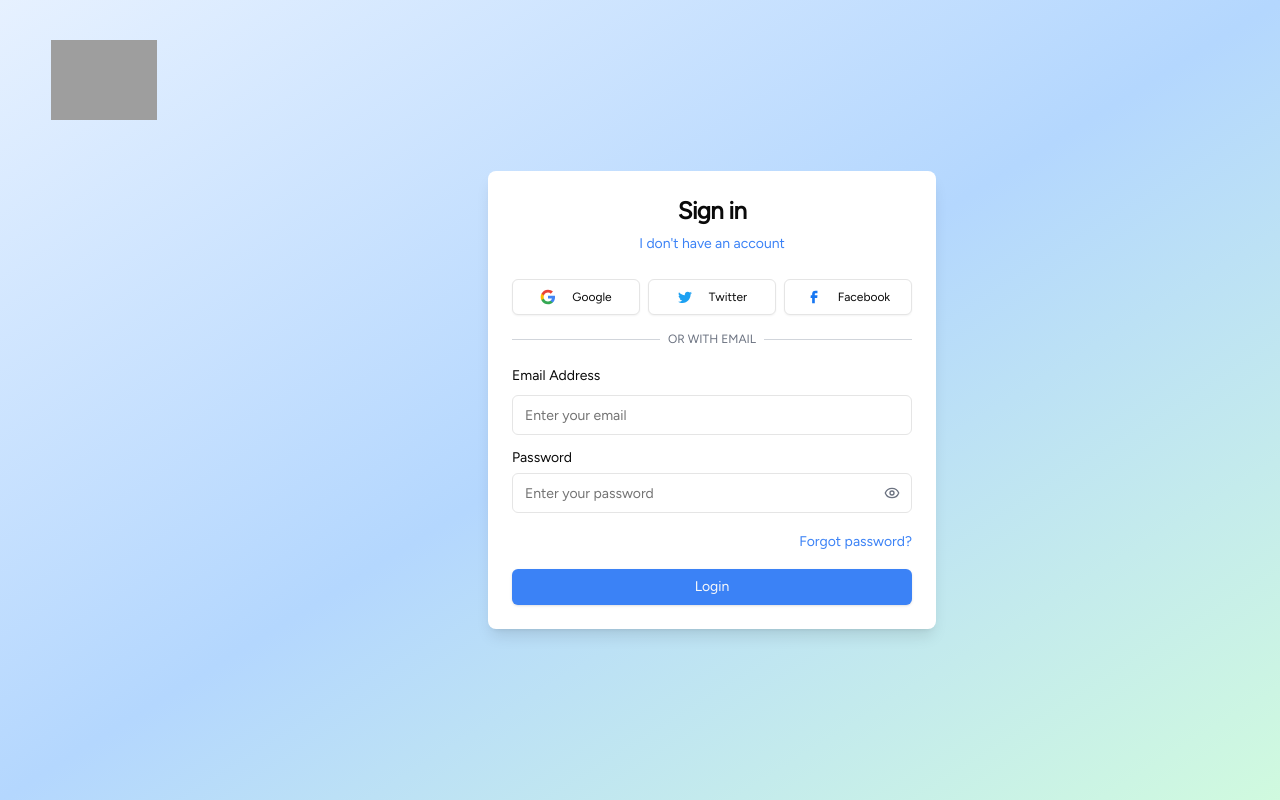
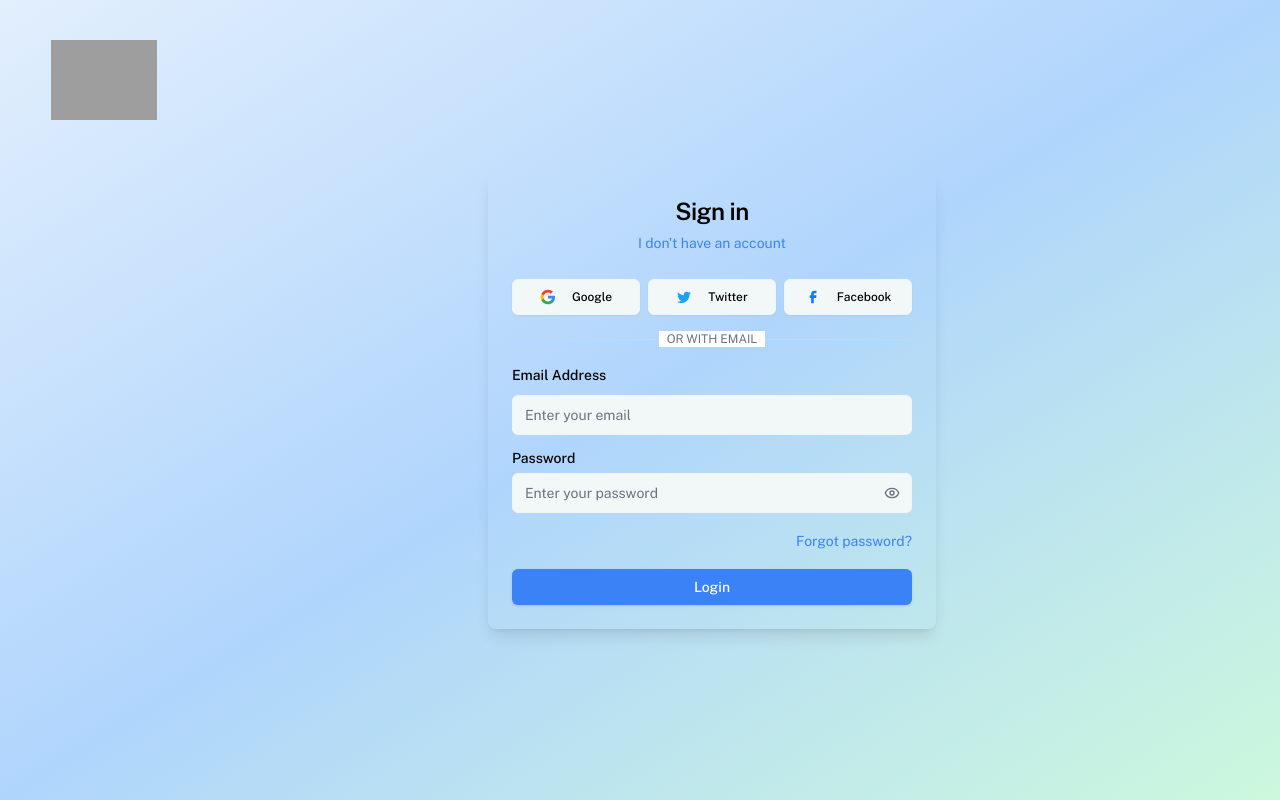
Before and after one commit to amalfrancis744/store-management-cms, a Next.js app: page /login in a window 1280 px wide. Built offline with nearby package versions, Linux system fonts and the light colour scheme; no server answers; grey boxes are pictures that could not be loaded.

Commit message:
refactor: Simplify Tailwind config by removing unused color variables and updating font family

```diff
--- a/tailwind.config.js
+++ b/tailwind.config.js
@@ -1,11 +1,8 @@
 import { fontFamily } from 'tailwindcss/defaultTheme';
-
-
-
 
 /** @type {import('tailwindcss').Config} */
 module.exports = {
-  darkMode: ['class'],
+  // darkMode: ['class'],
   content: [
     './pages/**/*.{ts,tsx}',
     './components/**/*.{ts,tsx}',
@@ -23,81 +20,46 @@ module.exports = {
     },
     extend: {
       colors: {
-        border: 'hsl(var(--border))',
-        input: 'hsl(var(--input))',
-        ring: 'hsl(var(--ring))',
-        background: 'hsl(var(--background))',
-        foreground: 'hsl(var(--foreground))',
+        // Your custom color palette
         primary: {
-          DEFAULT: 'hsl(var(--primary))',
-          foreground: 'hsl(var(--primary-foreground))',
+          DEFAULT: '#ED8213',
+          foreground: '#FFFFFF',
         },
+        black: '#010100',
+        error: '#ED1313',
+        success: '#66CA10',
+        white: '#FFFFFF',
+        background: '#F2F8F8',
+
+        // Keep essential UI colors
+        border: '#E5E7EB',
+        input: '#F3F4F6',
+        ring: '#ED8213',
+        foreground: '#010100',
+
         secondary: {
-          DEFAULT: 'hsl(var(--secondary))',
-          foreground: 'hsl(var(--secondary-foreground))',
-        },
-        destructive: {
-          DEFAULT: 'hsl(var(--destructive))',
-          foreground: 'hsl(var(--destructive-foreground))',
+          DEFAULT: '#F3F4F6',
+          foreground: '#010100',
         },
         muted: {
-          DEFAULT: 'hsl(var(--muted))',
-          foreground: 'hsl(var(--muted-foreground))',
+          DEFAULT: '#F9FAFB',
+          foreground: '#6B7280',
         },
         accent: {
-          DEFAULT: 'hsl(var(--accent))',
-          foreground: 'hsl(var(--accent-foreground))',
-        },
-        popover: {
-          DEFAULT: 'hsl(var(--popover))',
-          foreground: 'hsl(var(--popover-foreground))',
-        },
-        card: {
-          DEFAULT: 'hsl(var(--card))',
-          foreground: 'hsl(var(--card-foreground))',
-        },
-        sidebar: {
-          DEFAULT: 'hsl(var(--sidebar-background))',
-          foreground: 'hsl(var(--sidebar-foreground))',
-          primary: 'hsl(var(--sidebar-primary))',
-          'primary-foreground': 'hsl(var(--sidebar-primary-foreground))',
-          accent: 'hsl(var(--sidebar-accent))',
-          'accent-foreground': 'hsl(var(--sidebar-accent-foreground))',
-          border: 'hsl(var(--sidebar-border))',
-          ring: 'hsl(var(--sidebar-ring))',
+          DEFAULT: '#F2F8F8',
+          foreground: '#010100',
         },
       },
       borderRadius: {
-        lg: 'var(--radius)',
-        md: 'calc(var(--radius) - 2px)',
-        sm: 'calc(var(--radius) - 4px)',
+        lg: '0.5rem',
+        md: 'calc(0.5rem - 2px)',
+        sm: 'calc(0.5rem - 4px)',
       },
-fontFamily: {
-    sans: ['Figtree', ...fontFamily.sans],
-  },
-      keyframes: {
-        'accordion-down': {
-          from: {
-            height: 0,
-          },
-          to: {
-            height: 'var(--radix-accordion-content-height)',
-          },
-        },
-        'accordion-up': {
-          from: {
-            height: 'var(--radix-accordion-content-height)',
-          },
-          to: {
-            height: 0,
-          },
-        },
-      },
-      animation: {
-        'accordion-down': 'accordion-down 0.2s ease-out',
-        'accordion-up': 'accordion-up 0.2s ease-out',
+      fontFamily: {
+        sans: ['Public Sans', ...fontFamily.sans],
       },
     },
   },
+  // eslint-disable-next-line @typescript-eslint/no-require-imports
   plugins: [require('tailwindcss-animate')],
 };
```
